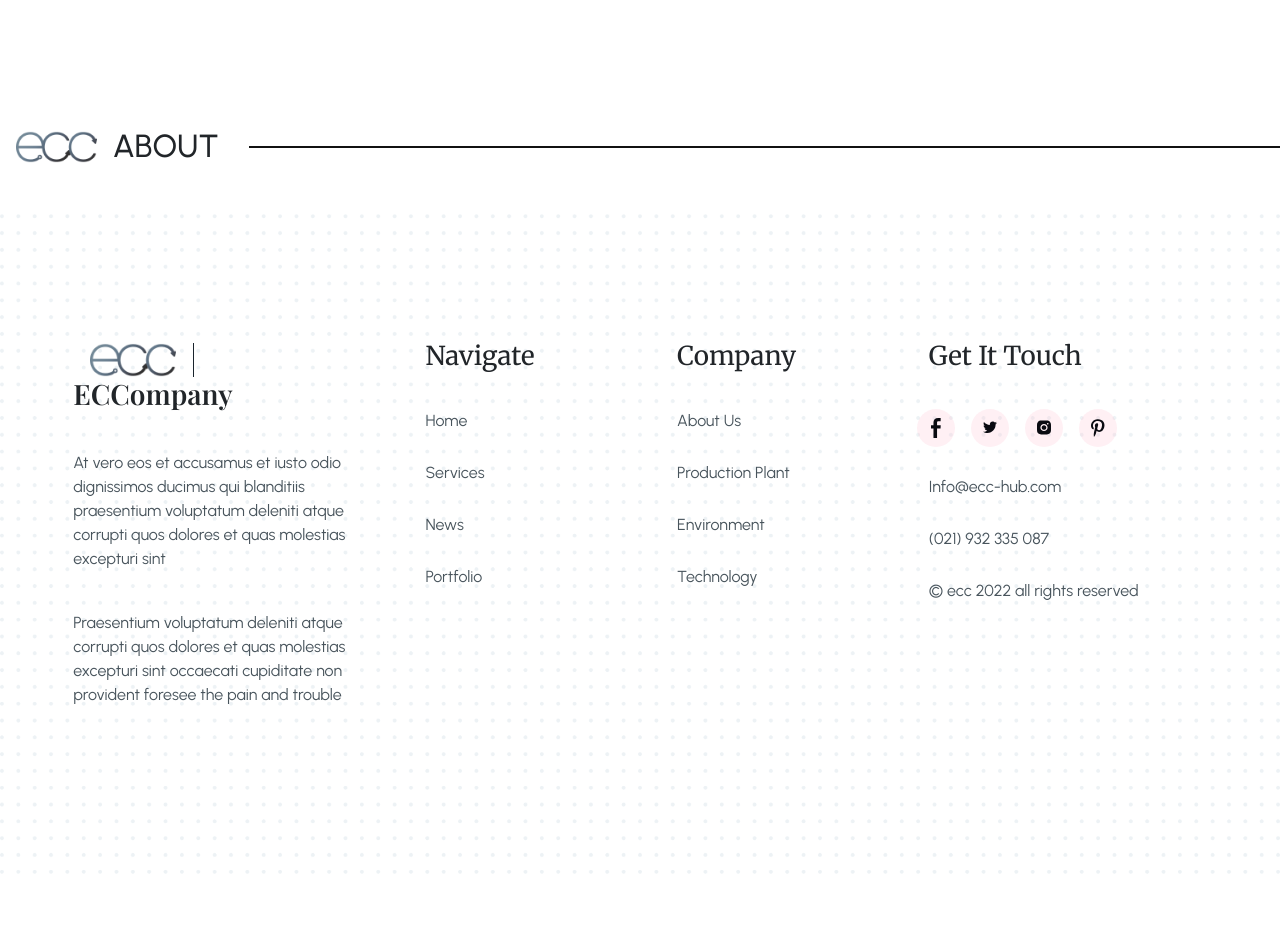
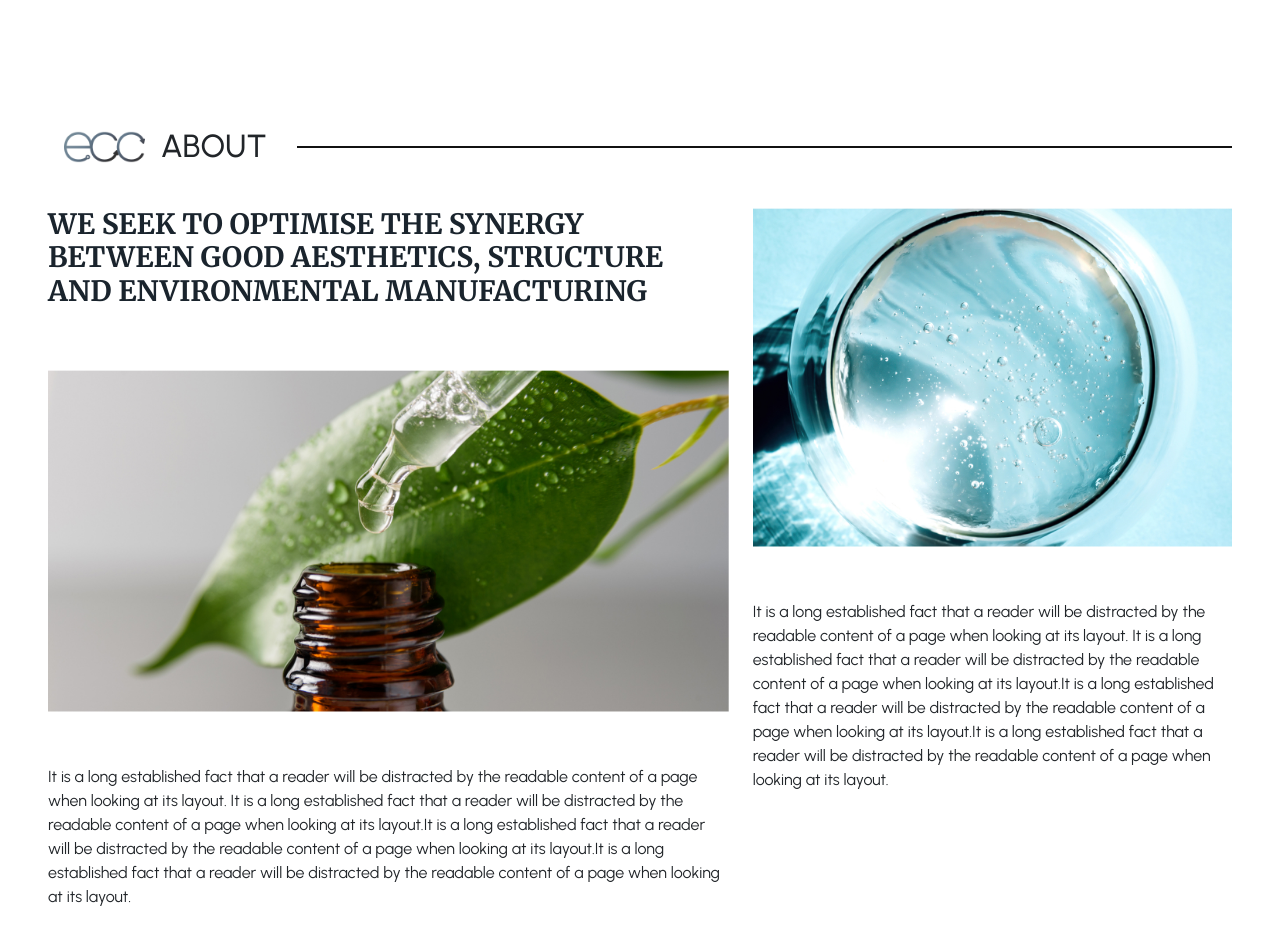
Before and after one commit to sahil242bhatiya/ecc-dev, a Vue app: page / in a window 1280 px wide. Shown: the part 2720-3654 px from the top of the page. Before the commit the page ends 3597 px from the top, so only its background shows below. Built offline with nearby package versions, Linux system fonts and the light colour scheme.

Commit message:
Added About Section

```diff
--- a/src/App.vue
+++ b/src/App.vue
@@ -1,7 +1,6 @@
 <template>
   <navbar/>
   <home />
-  <special-heading text="About" />
   <Footer />
 </template>
 
--- /dev/null
+++ b/src/components/homePage/about-section.vue
@@ -0,0 +1,42 @@
+<template>
+  <div class="container-fluid px-lg-5">
+    <div class="row">
+      <div class="col-12">
+        <special-heading text="About" class="section-heading"/>
+      </div>
+      <div class="col-lg-7">
+        <large-bold-heading class="fs-3" text="WE SEEK TO OPTIMISE THE SYNERGY BETWEEN GOOD AESTHETICS, STRUCTURE AND ENVIRONMENTAL MANUFACTURING"/>
+        <img src="../../assets/medicine.jpg" alt="medicine" class="img-fluid left-image"/>
+        <basic-paragraph text="It is a long established fact that a reader will be distracted by the readable content of a page when looking at its layout. It is a long established fact that a reader will be distracted by the readable content of a page when looking at its layout.It is a long established fact that a reader will be distracted by the readable content of a page when looking at its layout.It is a long established fact that a reader will be distracted by the readable content of a page when looking at its layout." />
+      </div>
+      <div class="col-lg-5">
+        <img src="../../assets/water.jpg" alt="water" class="img-fluid right-image"/>
+        <basic-paragraph text="It is a long established fact that a reader will be distracted by the readable content of a page when looking at its layout. It is a long established fact that a reader will be distracted by the readable content of a page when looking at its layout.It is a long established fact that a reader will be distracted by the readable content of a page when looking at its layout.It is a long established fact that a reader will be distracted by the readable content of a page when looking at its layout." />
+      </div>
+    </div>
+  </div>
+</template>
+
+<script>
+import SpecialHeading from "../headings/special-heading.vue";
+import LargeBoldHeading from "../headings/large-bold-heading.vue";
+import BasicParagraph from "../paragraphs/basic-paragraph.vue";
+
+export default {
+  name: "about-section",
+  components: {BasicParagraph, LargeBoldHeading, SpecialHeading}
+}
+</script>
+
+<style scoped>
+.section-heading{
+  margin-bottom: 42px;
+}
+.left-image{
+  margin-top: 53px;
+  margin-bottom: 53px;
+}
+.right-image{
+  margin-bottom: 53px;
+}
+</style>
--- a/src/components/homePage/our-service.vue
+++ b/src/components/homePage/our-service.vue
@@ -2,7 +2,7 @@
   <section class="container-fluid">
     <div class="row align-items-center">
       <div class="ps-lg-5 col-lg-4 col-xl-5">
-        <large-bold-heading class="ms-lg-5" text="We are creators of beauty since forever"/>
+        <large-bold-heading text="We are creators of beauty since forever"/>
       </div>
       <div class="col-lg-8 col-xl-7 custom-bg">
         <heading-main text="Our Services"/>
--- a/src/pages/home.vue
+++ b/src/pages/home.vue
@@ -3,6 +3,7 @@
     <hero-section />
     <our-service class="service" />
     <beauty-section class="beauty" />
+    <about-section />
   </div>
 </template>
 
@@ -10,10 +11,11 @@
 import HeroSection from "../components/homePage/hero-section.vue";
 import OurService from "../components/homePage/our-service.vue";
 import BeautySection from "../components/homePage/beauty-section.vue";
+import AboutSection from "../components/homePage/about-section.vue";
 
 export default {
   name: "home",
-  components: {BeautySection, OurService, HeroSection}
+  components: {AboutSection, BeautySection, OurService, HeroSection}
 }
 </script>
 
```
Also changed, not shown: src/assets/medicine.jpg (added), src/assets/water.jpg (added).
